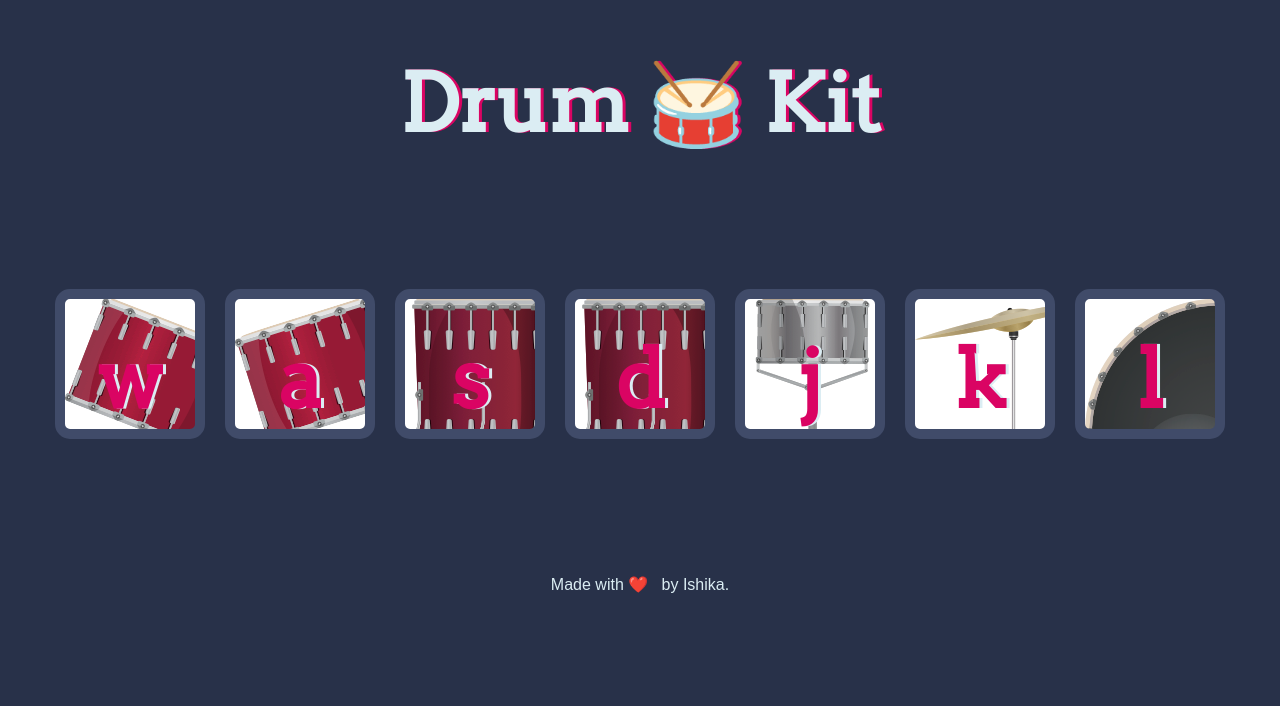
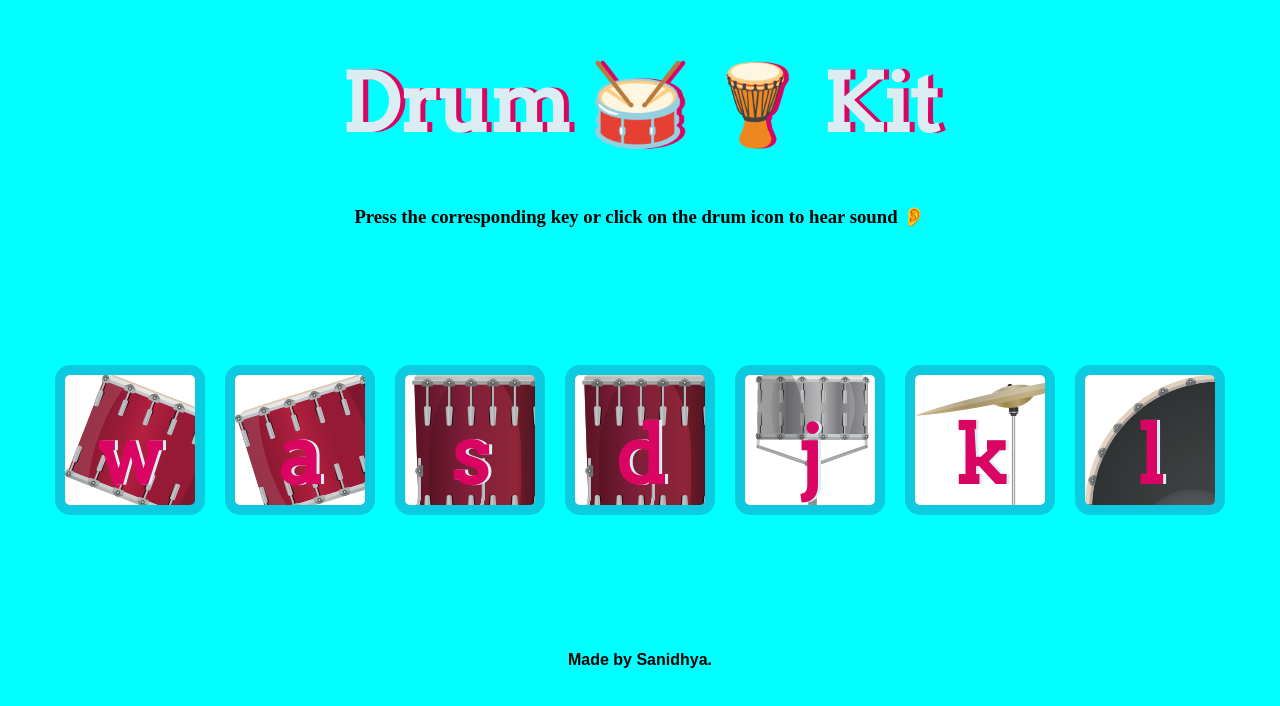
Before and after one commit to sanidhya-31/Drum-Kit, a plain HTML site: page index.html in a window 1280 px wide. Drawn offline with Linux system fonts and the light colour scheme.

Commit message:
Drum-Kit

```diff
--- a/index.html
+++ b/index.html
@@ -11,7 +11,8 @@
   </head>
 
   <body>
-    <h1 id="title">Drum 🥁 Kit</h1>
+    <h1 id="title">Drum 🥁 🪘 Kit</h1>
+    <h3>Press the corresponding key or click on the drum icon to hear sound 👂</h3>
     <div class="set">
       <button class="w drum">w</button>
       <button class="a drum">a</button>
@@ -22,7 +23,7 @@
       <button class="l drum">l</button>
     </div>
 
-    <footer>Made with ❤️ &nbsp; by Ishika.</footer>
+    <footer><b>Made by Sanidhya.</b></footer>
 
     <!-- script!! -->
 
--- a/styles.css
+++ b/styles.css
@@ -1,18 +1,19 @@
 body {
   text-align: center;
-  background-color: #283149;
+  background-color: cyan;
 }
 
 h1 {
   font-size: 5rem;
   color: #dbedf3;
   font-family: "Arvo", cursive;
-  text-shadow: 3px 0 #da0463;
+  text-shadow: 5px 0 #da0463;
 }
 
 footer {
-  color: #dbedf3;
+  color: black;
   font-family: sans-serif;
+
 }
 
 .w {
@@ -67,7 +68,7 @@ footer {
 
 .drum {
   outline: none;
-  border: 10px solid #404b69;
+  border: 10px solid #0ccbe0;
   font-size: 5rem;
   font-family: "Arvo", cursive;
   line-height: 2;
```
